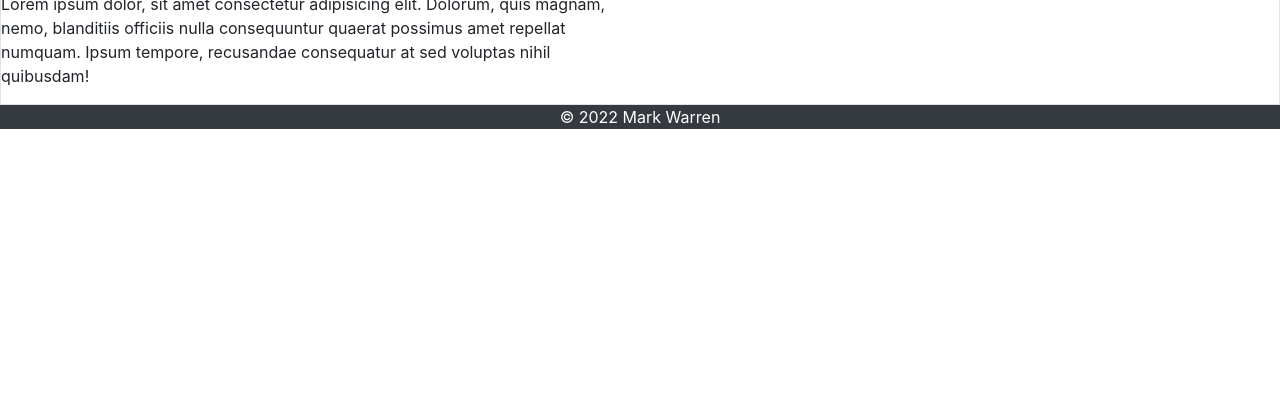
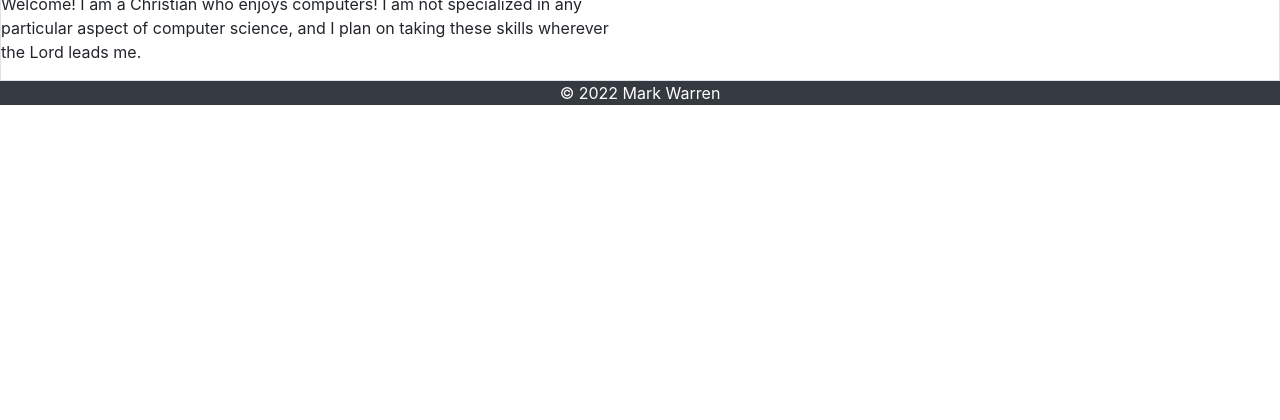
Before and after one commit to markwarren1/MarkWarren, a website: page index.html in a window 1280 px wide. Shown: the part 380-800 px from the top of the page. Drawn offline with nearby package versions, Linux system fonts and the light colour scheme; a script that the page names is missing.

Commit message:
updated welcome msg

```diff
--- a/index.html
+++ b/index.html
@@ -40,7 +40,7 @@
             <div class="col-6"> <!-- make column breaks responsive -->
                 <div class="my-3">
                     <h1>Mark<br>Warren</h1>
-                    <p>Lorem ipsum dolor, sit amet consectetur adipisicing elit. Dolorum, quis magnam, nemo, blanditiis officiis nulla consequuntur quaerat possimus amet repellat numquam. Ipsum tempore, recusandae consequatur at sed voluptas nihil quibusdam!</p>
+                    <p>Welcome! I am a Christian who enjoys computers! I am not specialized in any particular aspect of computer science, and I plan on taking these skills wherever the Lord leads me.</p>
                 </div>
             </div>
             <div class="col-6">
```
